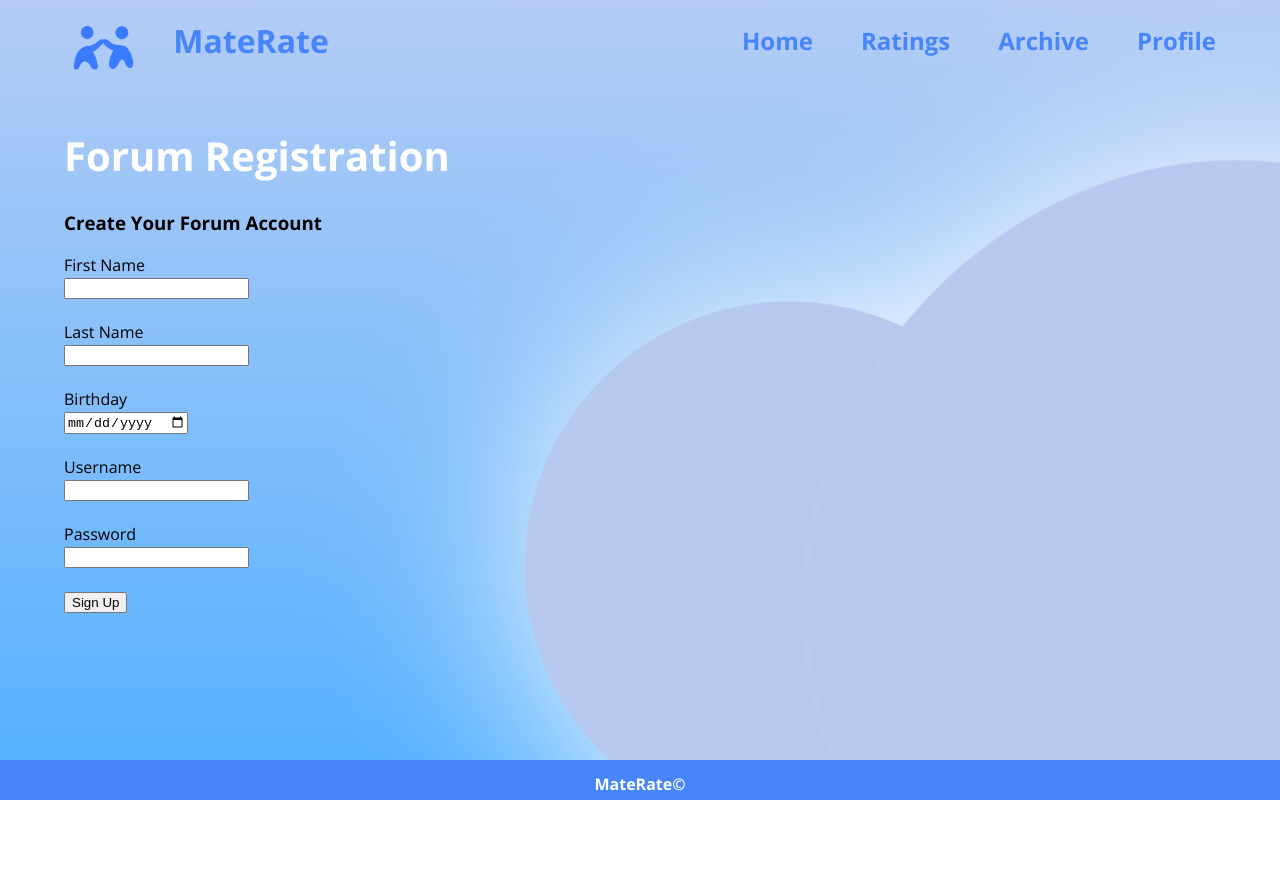
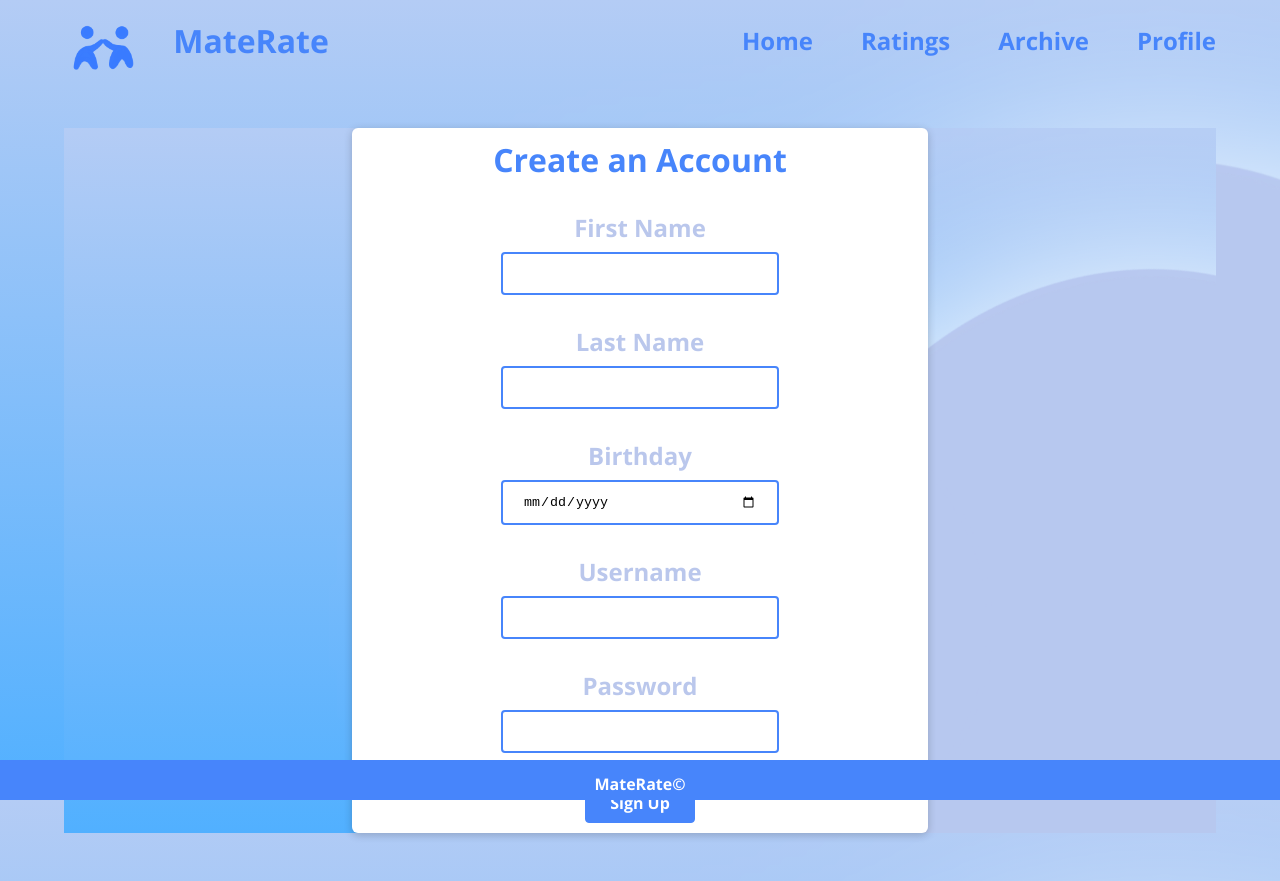
Before and after one commit to EvanDyce/stormhacks-2023, a React (Create React App) app in the folder stormhacks-react/: page /signup in a window 1280 px wide. Before the commit the page ends 800 px from the top, so only its background shows below. Built offline with nearby package versions, Linux system fonts and the light colour scheme.

Commit message:
updated sign in nad login page

```diff
--- a/stormhacks-react/src/components/signupprompt/Card.module.css
+++ b/stormhacks-react/src/components/signupprompt/Card.module.css
@@ -7,4 +7,5 @@
     margin-top:10px;
     margin-left: 25%;
     margin-right: 25%;
+    text-align: center;
   }
--- a/stormhacks-react/src/pages/LogInPage.js
+++ b/stormhacks-react/src/pages/LogInPage.js
@@ -6,17 +6,25 @@ function LogInPage() {
     return (
         <body>
         <Card>
-            <header className={classes.logo}>Forum Login</header>
-            <br /><br />
+            <header className={classes.logo}>Login</header>
+            {/* <br /><br /> */}
             <form method='post' action='login.php'>
-                Username<br />
-                <input type='text' name='Username' required=''/><br /><br />
-                Password<br />
-                <input type='password' name='Password' required=''/><br /><br />
-                <input type='submit' value='Log In' />
+                <div className={classes.regulartext}>
+                    <text>Username</text>
+                </div>
+                <input className={classes.input} type='text' name='Username' required=''/><br /><br />
+                <div className={classes.regulartext}>
+                    <text>Password</text>
+                </div>
+                <input className={classes.input} type='password' name='Password' required=''/><br /><br />
+                {/* <input type='submit' value='Log In' /> */}
+                <div className={classes.actions}>
+                    <button>Sign In</button>
+                </div>
             </form>
         </Card>
         <Card>
+            <text className={classes.regulartext}>New User? </text>
             <Link className={classes.linkbutton} to='/signup'>Create an account</Link>
         </Card>
 	</body>
--- a/stormhacks-react/src/pages/LoginPage.module.css
+++ b/stormhacks-react/src/pages/LoginPage.module.css
@@ -3,8 +3,22 @@
   /* color: white; */
   color: #4785fb;
   font-weight: bold;
+  margin-bottom: 30px;
   /* margin-top: 10%; */
 }
+
+.regulartext {
+  font-size: 1.5rem;
+  font-weight: bold;
+  color: #bac7ec;
+}
+
+.smalltext {
+  font-size: 0.75rem;
+  font-weight: bold;
+  color: #bac7ec;
+}
+
 
 .linkbutton{
   text-decoration: none;
@@ -16,5 +30,35 @@
 .linkbutton:hover,
 .linkbutton:active,
 .linkbutton.active {
-  color: grey;
+  color: #bac7ec;
 }
+
+.actions button {
+  font: inherit;
+  font-weight: bold;
+  cursor: pointer;
+  color: white;
+  border: 1px solid #4785fb;
+  background-color: #4785fb;
+  padding: 0.5rem 1.5rem;
+  /* margin-right: 10px; */
+  border-radius: 4px;
+}
+
+.actions button:hover,
+.actions button:active {
+  background-color: #bac7ec;
+  color: white;
+  border: solid white 1px;
+  transition: 0.3s;
+  opacity: 1;
+}
+
+.input {
+  width: 80%;
+  padding: 12px 20px;
+  margin: 8px 0;
+  box-sizing: border-box;
+  border: 2px solid #4785fb;
+  border-radius: 4px;
+}
--- a/stormhacks-react/src/pages/SignUpPage.js
+++ b/stormhacks-react/src/pages/SignUpPage.js
@@ -1,22 +1,38 @@
+import Card from '../components/signupprompt/Card';
+import classes from './SignUpPage.module.css';
+
 function SignUpPage() {
     return (
         <body>
-		<h1>Forum Registration</h1>
+		<Card>
+			<header className={classes.logo}>Create an Account</header>
 
-		<form method='post' action='registerCheck.php'>
-			<h3>Create Your Forum Account</h3>
-			First Name<br />
-			<input type='text' name='txtFirstName' required=''/><br /><br />
-			Last Name<br />
-			<input type='text' name='txtLastName' required=''/><br /><br />
-			Birthday<br />
-			<input type='date' name='dateBirthday' required='' value='datBirthday'/><br /><br />
-			Username<br />
-			<input type='text' name='txtUsername' required=''/><br /><br />
-			Password<br />
-			<input type='password' name='Password' required=''/><br /><br />
-			<input type='submit' value='Sign Up' />
-		</form>
+			<form method='post' action='registerCheck.php'>
+				<div className={classes.regulartext}>
+                    <text>First Name</text>
+                </div>
+				<input className={classes.input} type='text' name='txtFirstName' required=''/><br /><br />
+				<div className={classes.regulartext}>
+                    <text>Last Name</text>
+                </div>
+				<input className={classes.input} type='text' name='txtLastName' required=''/><br /><br />
+				<div className={classes.regulartext}>
+                    <text>Birthday</text>
+                </div>
+				<input className={classes.datebirthday} type='date' name='dateBirthday' required='' value='datBirthday'/><br /><br />
+				<div className={classes.regulartext}>
+                    <text>Username</text>
+                </div>
+				<input className={classes.input} type='text' name='txtUsername' required=''/><br /><br />
+				<div className={classes.regulartext}>
+                    <text>Password</text>
+                </div>
+				<input className={classes.input} type='password' name='Password' required=''/><br /><br />
+				<div className={classes.actions}>
+                    <button>Sign Up</button>
+                </div>
+			</form>
+		</Card>
 	</body>);
 }
 
--- /dev/null
+++ b/stormhacks-react/src/pages/SignUpPage.module.css
@@ -0,0 +1,73 @@
+.logo {
+  font-size: 2rem;
+  /* color: white; */
+  color: #4785fb;
+  font-weight: bold;
+  margin-bottom: 30px;
+  /* margin-top: 10%; */
+}
+
+.regulartext {
+  font-size: 1.5rem;
+  font-weight: bold;
+  color: #bac7ec;
+}
+
+.smalltext {
+  font-size: 0.75rem;
+  font-weight: bold;
+  color: #bac7ec;
+}
+
+
+.linkbutton{
+  text-decoration: none;
+  font-size: 1.5rem;
+  font-weight: bold;
+  color: #4785fb;
+}
+
+.linkbutton:hover,
+.linkbutton:active,
+.linkbutton.active {
+  color: #bac7ec;
+}
+
+.actions button {
+  font: inherit;
+  font-weight: bold;
+  cursor: pointer;
+  color: white;
+  border: 1px solid #4785fb;
+  background-color: #4785fb;
+  padding: 0.5rem 1.5rem;
+  /* margin-right: 10px; */
+  border-radius: 4px;
+}
+
+.actions button:hover,
+.actions button:active {
+  background-color: #bac7ec;
+  color: white;
+  border: solid white 1px;
+  transition: 0.3s;
+  opacity: 1;
+}
+
+.input {
+  width: 50%;
+  padding: 12px 20px;
+  margin: 8px 0;
+  box-sizing: border-box;
+  border: 2px solid #4785fb;
+  border-radius: 4px;
+}
+
+.datebirthday {
+  width: 50%;
+  padding: 12px 20px;
+  margin: 8px 0;
+  box-sizing: border-box;
+  border: 2px solid #4785fb;
+  border-radius: 4px;
+}
```
